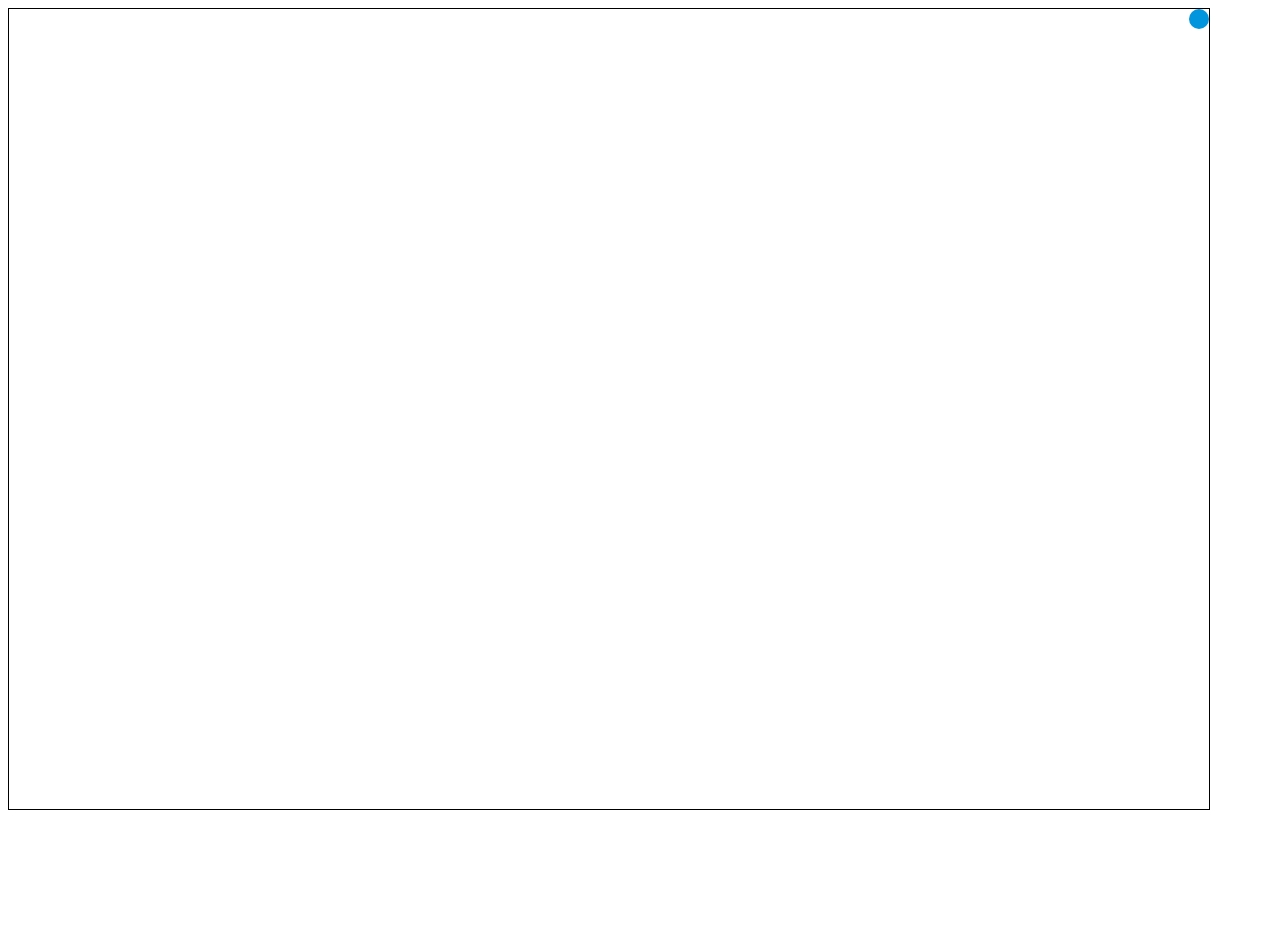
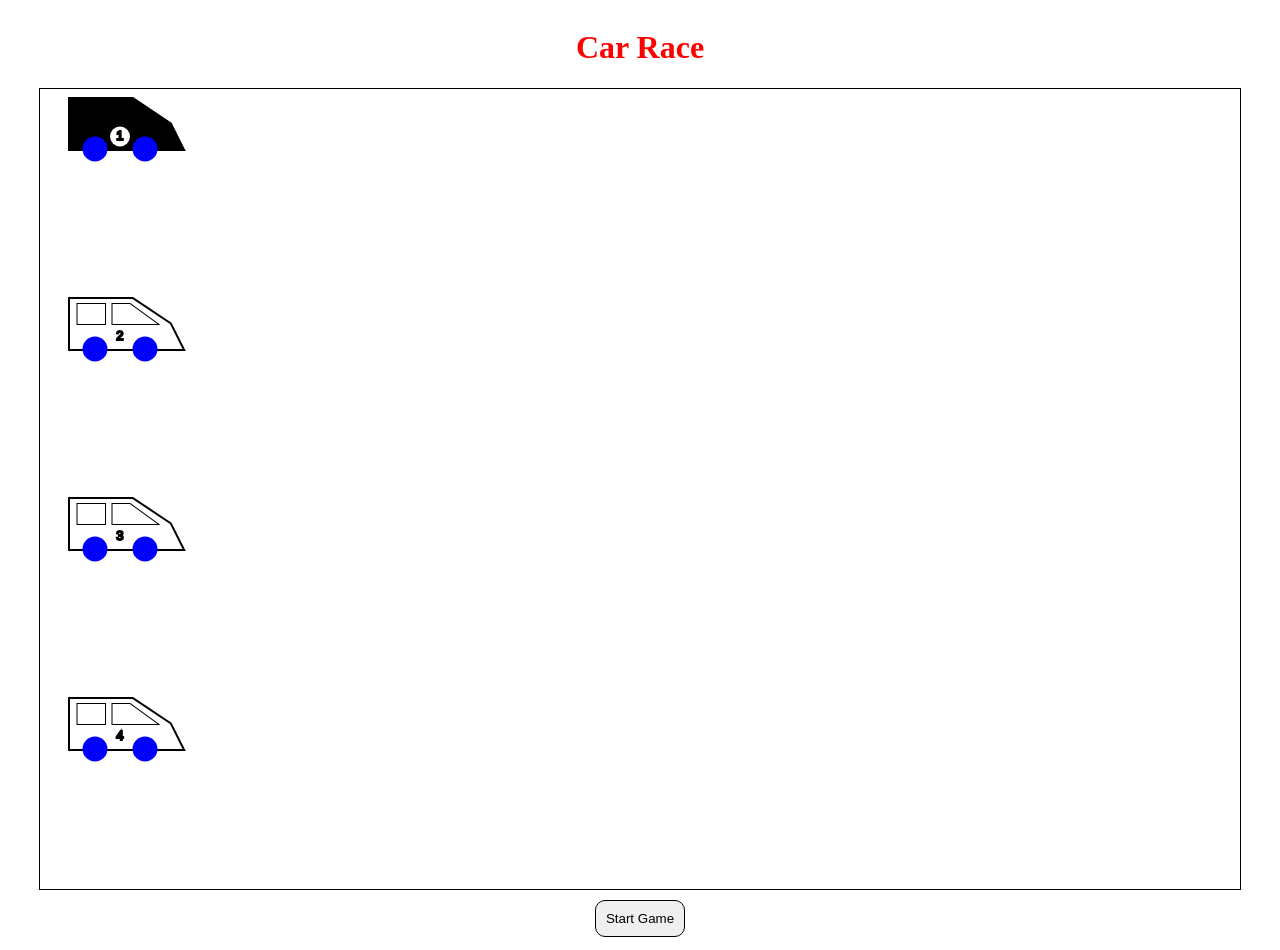
Before and after one commit to Wofty/cars-game, a website built with Vite: page index.html in a window 1280 px wide. Before the commit the page ends 822 px from the top, so only its background shows below. Built offline with nearby package versions, Linux system fonts and the light colour scheme; no server answers.

Commit message:
created the car class final version

```diff
--- a/index.html
+++ b/index.html
@@ -9,9 +9,15 @@
         <title>Vite + TS</title>
     </head>
     <body>
-        <div id="app"></div>
-        <canvas id="canvas" width="1200" height="800">
-            This is the fallback text
-        </canvas>
+        <div class="container">
+            <h1>Car Race</h1>
+            <canvas id="canvas" width="1200" height="800">
+                This is the fallback text
+            </canvas>
+            <div class="flex">
+                <button id="btn" class="btn">Start Game</button>
+                <p id="message"></p>
+            </div>
+        </div>
     </body>
 </html>
--- /dev/null
+++ b/src/lib/car.ts
@@ -0,0 +1,112 @@
+export class Car {
+    x: number = 0;
+    y: number = 0;
+    speed: number = 0;
+    size: number = 0;
+    color: string = '';
+    windowColour: string = '';
+    carNumber: number = 0;
+    actualSize: number = 0;
+    constructor(
+        x?: number,
+        y?: number,
+        speed?: number,
+        size?: number,
+        color?: string,
+        windowColour?: string,
+        carNumber?: number
+    ) {
+        if (x) this.x = x;
+        if (y) this.y = y;
+        if (speed) this.speed = speed;
+        if (size) this.size = size;
+        if (color) this.color = color;
+        if (windowColour) this.windowColour = windowColour;
+        if (carNumber) this.carNumber = carNumber;
+        this.actualSize = (this.size / 20) * 45;
+    }
+    move(canvasWidth: number) {
+        this.x += this.speed;
+        if (this.x > canvasWidth - this.actualSize) {
+            this.x = canvasWidth - this.actualSize; // Prevent the car from going beyond the canvas width
+        }
+    }
+    hasWon(canvasWidth: number) {
+        return this.x + this.actualSize >= canvasWidth; // Check if the car's front has crossed the finish line
+    }
+
+    draw(ctx: CanvasRenderingContext2D) {
+        let s = this.size / 20;
+        // Car body
+        ctx.lineWidth = 4;
+        ctx.fillStyle = this.color;
+        ctx.beginPath();
+        ctx.moveTo(this.x + s * 0, this.y + s * 10);
+        ctx.lineTo(this.x + s * 0, this.y + s * 0);
+        ctx.lineTo(this.x + s * 25, this.y + s * 0);
+        ctx.lineTo(this.x + s * 40, this.y + s * 10);
+        ctx.lineTo(this.x + s * 45, this.y + s * 20);
+        ctx.lineTo(this.x + s * 0, this.y + s * 20);
+        ctx.closePath();
+        ctx.stroke();
+        ctx.fill();
+        //car window 1
+        ctx.lineWidth = 2;
+        ctx.fillStyle = this.windowColour;
+        ctx.beginPath();
+        ctx.moveTo(this.x + s * 3, this.y + s * 2);
+        ctx.lineTo(this.x + s * 3, this.y + s * 10);
+        ctx.lineTo(this.x + s * 14, this.y + s * 10);
+        ctx.lineTo(this.x + s * 14, this.y + s * 2);
+        ctx.closePath();
+        ctx.stroke();
+        ctx.fill();
+        //car window 2
+
+        ctx.lineWidth = 2;
+        ctx.fillStyle = this.windowColour;
+        ctx.beginPath();
+        ctx.moveTo(this.x + s * 17, this.y + s * 2);
+        ctx.lineTo(this.x + s * 17, this.y + s * 10);
+        ctx.lineTo(this.x + s * 35, this.y + s * 10);
+        ctx.lineTo(this.x + s * 24, this.y + s * 2);
+        ctx.closePath();
+        ctx.stroke();
+        ctx.fill();
+        //car back wheel
+        this.drawWheel(ctx, this.x + s * 10, this.y + s * 20, s * 5, 'blue');
+
+        //car front wheel
+        this.drawWheel(ctx, this.x + s * 30, this.y + s * 20, s * 5, 'blue');
+
+        this.drawWheel(ctx, this.x + s * 20, this.y + s * 15, s * 4, 'white');
+
+        //car number
+        ctx.font = '13px Arial';
+        ctx.fillStyle = 'white';
+        ctx.fillText(
+            this.carNumber.toString(),
+            this.x + s * 18,
+            this.y + s * 16
+        );
+        ctx.strokeStyle = 'black';
+        ctx.strokeText(
+            this.carNumber.toString(),
+            this.x + s * 18.5,
+            this.y + s * 16.5
+        );
+    }
+
+    private drawWheel = (
+        ctx: CanvasRenderingContext2D,
+        x: number,
+        y: number,
+        radius: number,
+        color: string
+    ) => {
+        ctx.beginPath();
+        ctx.fillStyle = color;
+        ctx.arc(x, y, radius, 0, 2 * Math.PI);
+        ctx.fill();
+    };
+}
--- /dev/null
+++ b/src/lib/colour.ts
@@ -0,0 +1,12 @@
+export async function Colours(): Promise<string[]> {
+    try {
+        const response = await fetch(
+            'https://www.colr.org/json/colors/random/25'
+        );
+        const data = await response.json();
+        return data.colors.map((c: any) => `#${c.hex}`);
+    } catch (error) {
+        console.error('Failed to fetch colors', error);
+        return [];
+    }
+}
--- a/src/lib/random.ts
+++ b/src/lib/random.ts
@@ -1,3 +1,3 @@
 export function random(min: number, max: number): number {
-    return Math.random() * (max - min + 1) + min;
+    return Math.floor(Math.random() * (max - min + 1) + min);
 }
--- a/src/main.ts
+++ b/src/main.ts
@@ -1,42 +1,91 @@
+import { Car } from './lib/car';
+import { Colours } from './lib/colour';
+import { random } from './lib/random';
 const canvas = document.getElementById('canvas') as HTMLCanvasElement;
-if (!canvas) {
-    console.error('Canvas element not found');
-    (() => {
-        return;
-    })();
+const btn = document.getElementById('btn') as HTMLButtonElement;
+
+const message = document.getElementById('message') as HTMLDivElement;
+const ctx = canvas.getContext('2d');
+
+let cars: Array<Car> = new Array<Car>();
+let raceOver = false;
+
+let colours: string[] = [];
+
+async function initialize() {
+    colours = await Colours();
+    ctx?.clearRect(0, 0, canvas.width, canvas.height);
+    drawCars(colours);
 }
-const ctx = canvas.getContext('2d');
-if (!ctx) {
-    console.error('Unable to get canvas context');
-    (() => {
-        return;
-    })();
-}
-let x = 10;
-let y = 10;
-let dx = 2;
-let ballRadius = 10;
 
-function drawBall() {
-    if (ctx) {
-        ctx.beginPath();
-        ctx.arc(x, y, 10, 0, Math.PI * 2);
-        ctx.fillStyle = '#0095DD';
-        ctx.fill();
-        ctx.closePath();
+document.addEventListener('DOMContentLoaded', initialize);
+
+async function drawCars(colours: string[]) {
+    const carWidth = 50; // Width of each car
+    const carHeight = 20; // Height of each car
+    const totalCars = 4; // Total number of cars
+    const totalColour = colours.length; // Total number of colours
+
+    for (let i = 0; i < totalCars; i++) {
+        let x = 30; // A fixed distance from the left edge of the canvas
+        let y = (canvas.height / totalCars) * i + carHeight / 2; // Equally spaced vertically
+        let colorIndex = random(0, totalColour - 1); // Cycle through the colors
+        let colour = colours[colorIndex];
+        let windowColour = colours[(colorIndex + 1) % totalColour];
+
+        let car = new Car(
+            x,
+            y,
+            random(1, 5),
+            carWidth,
+            colour,
+            windowColour,
+            i + 1
+        );
+        cars.push(car);
+        car.draw(ctx as CanvasRenderingContext2D);
     }
 }
 
-function draw() {
-    console.log('Drawing', x, y, canvas.width, canvas.height);
-    if (ctx) {
-        ctx.clearRect(0, 0, canvas.width, canvas.height);
-        drawBall();
-        if (x + dx > canvas.width - ballRadius || x + dx < ballRadius) {
-            dx = 0; // Stop updating x position
+// ... (rest of your event listeners and functions) ...
+
+// Start the race
+function startRace() {
+    raceOver = false;
+    requestAnimationFrame(updateRace);
+}
+
+function updateRace() {
+    ctx?.clearRect(0, 0, canvas.width, canvas.height);
+    let allCarsFinished = true;
+
+    for (const car of cars) {
+        if (!car.hasWon(canvas.width)) {
+            car.speed = random(1, 6);
+            car.move(canvas.width);
+            allCarsFinished = false;
         }
-        x += dx;
+        car.draw(ctx as CanvasRenderingContext2D);
+
+        // Check for the winner if not already declared
+        if (!raceOver && car.hasWon(canvas.width)) {
+            message.innerHTML = `Car ${car.carNumber} has won!`;
+
+            raceOver = true;
+            // Additional logic for when the winner is found
+        }
+    }
+
+    // If not all cars have finished, keep updating
+    if (!allCarsFinished) {
+        requestAnimationFrame(updateRace);
     }
 }
 
-setInterval(draw, 10);
+btn.addEventListener('click', () => {
+    cars = [];
+    raceOver = false;
+    ctx?.clearRect(0, 0, canvas.width, canvas.height);
+    drawCars(colours);
+    startRace();
+});
--- a/src/style.css
+++ b/src/style.css
@@ -4,3 +4,25 @@ h1 {
 #canvas {
     border: 1px solid black;
 }
+
+.container {
+    display: flex;
+    flex-direction: column;
+    align-items: center;
+}
+.btn {
+    margin: 10px;
+    padding: 10px;
+    border: 1px solid black;
+    border-radius: 10px;
+    cursor: pointer;
+}
+.flex {
+    display: flex;
+    flex-direction: row;
+    justify-content: space-between;
+    align-items: center;
+}
+.hidden {
+    display: none;
+}
```
Also changed, not shown: src/cars/car.ts (deleted, +0 -29 lines).
